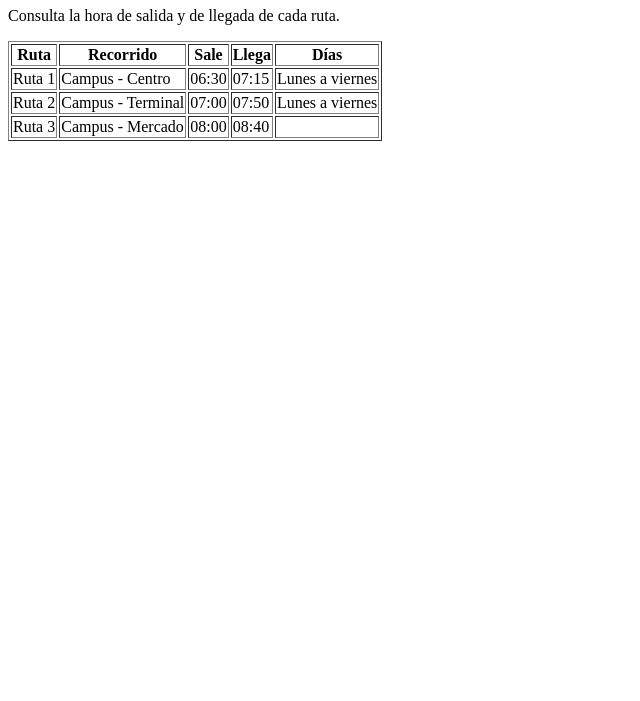
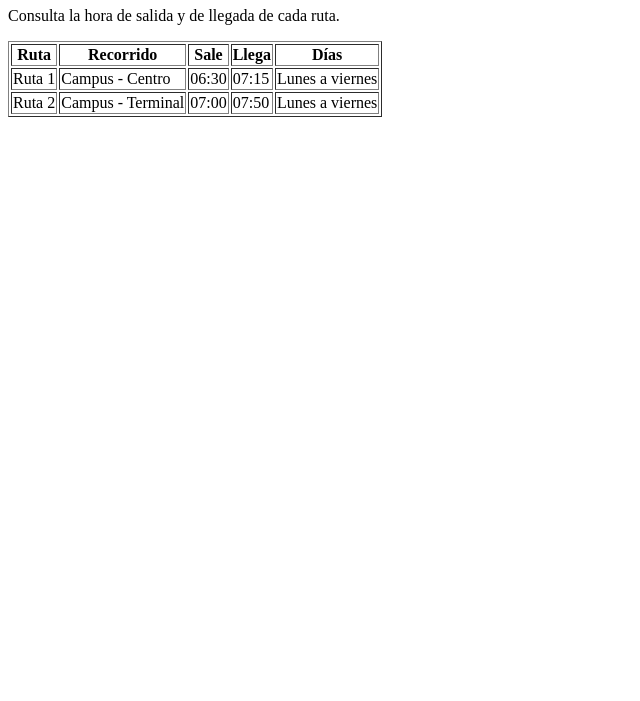
Before and after one commit to fencaladar/rutabus_encalada, a plain HTML site: page index.html in a window 1280 px wide. Shown: the part 99-800 px from the top of the page, without its empty margins (0-640 px from the left). Drawn offline with Linux system fonts and the light colour scheme.

Commit message:
Revert "Agrega Ruta 3 con horario de sabado en blanco"
This reverts commit a3566dc6a642ee1b79e4ad7fd24cc396fcb9b4a2.

```diff
--- a/index.html
+++ b/index.html
@@ -7,7 +7,7 @@
 <body>
     <nav>
         <strong>RutaBus</strong> |
-        <a href="index.html">Rutas</a>
+        <a href="index.html">Rutas</a> |
         <a href="horarios.html">Horarios</a> |
         <a href="contacto.html">Contacto</a>
     </nav>
@@ -42,15 +42,6 @@
                 <td>Lunes a viernes</td>
             </tr>
 
-                        <tr>
-                <td>Ruta 3</td>
-                <td>Campus - Mercado</td>
-                <td>08:00</td>
-                <td>08:40</td>
-                <td></td>
-            </tr>
-
-
         </tbody>
     </table>
 </body>
```
